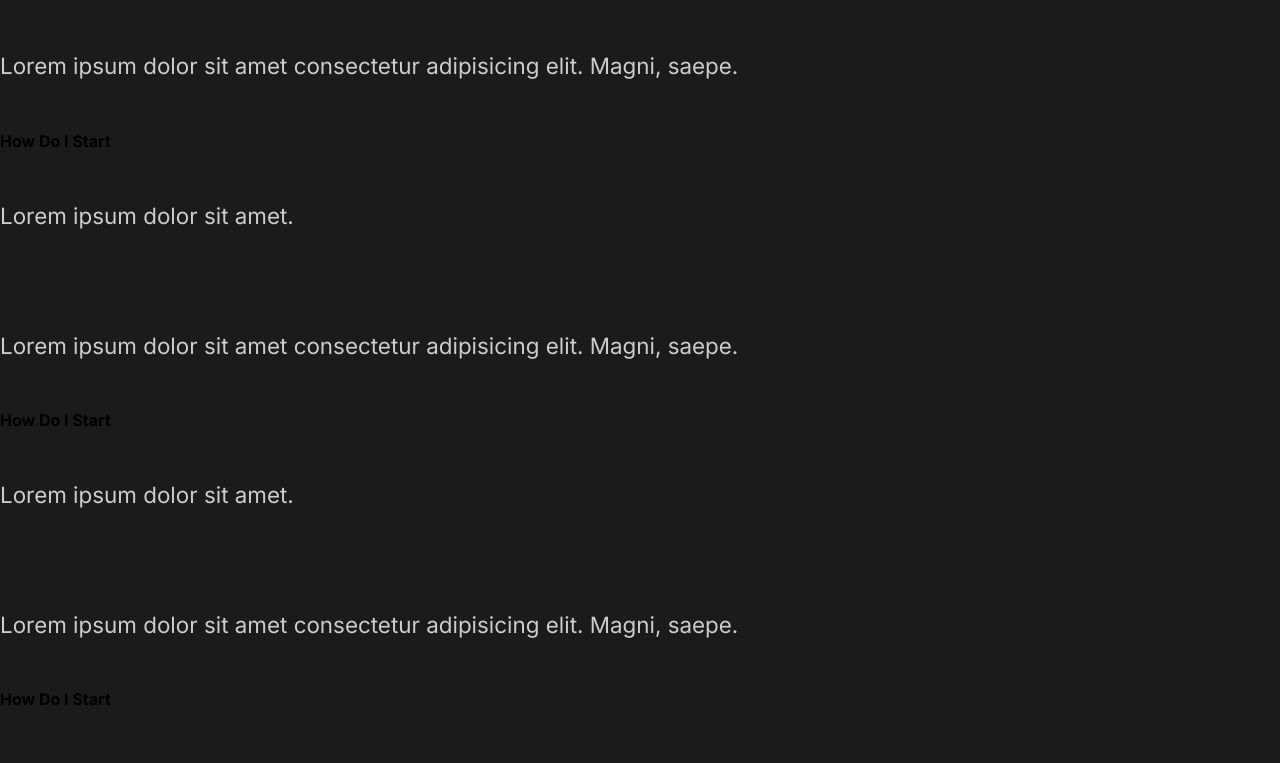
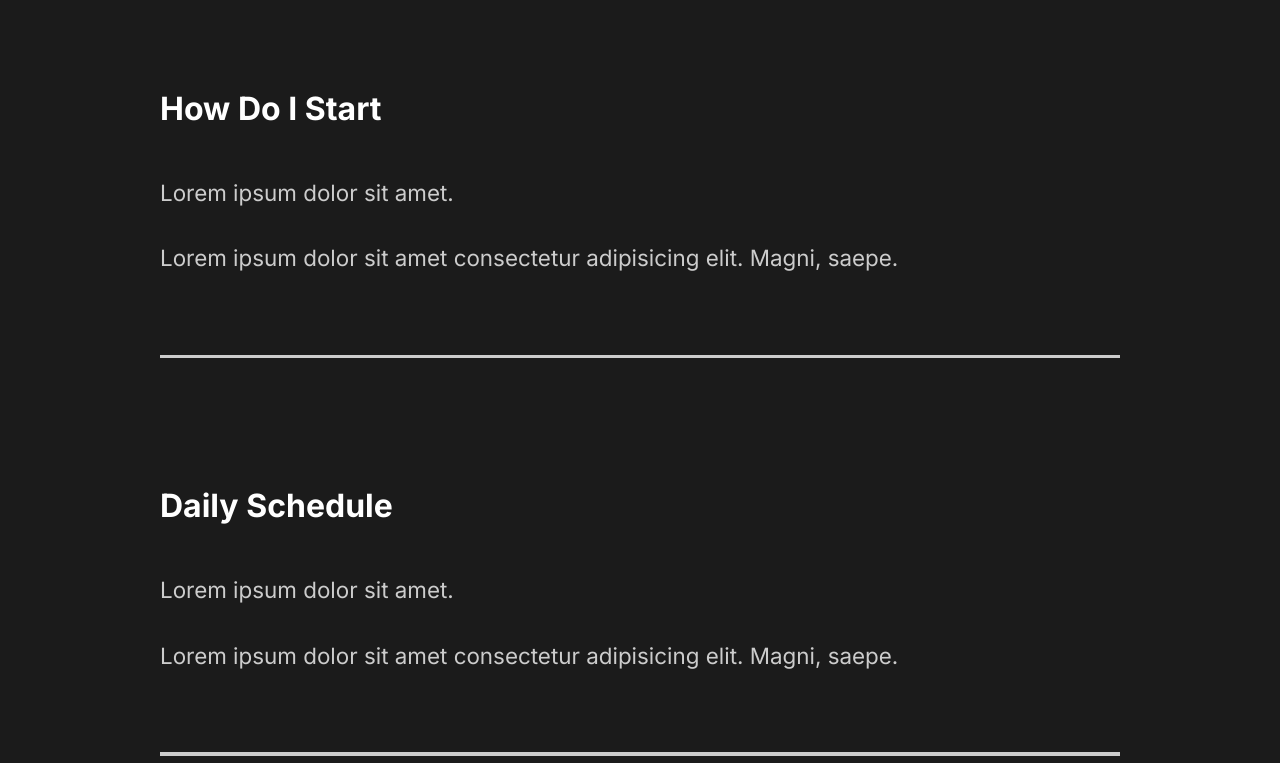
Before and after one commit to velByte/Capture-Portofolio, a React (Create React App) app in the folder capture-portofolio/: page / in a window 1280 px wide. Shown: the part 2296-3059 px from the top of the page. Built offline with nearby package versions, Linux system fonts and the light colour scheme.

Commit message:
Styling FAQ Section

```diff
--- a/capture-portofolio/src/components/FaqSection.js
+++ b/capture-portofolio/src/components/FaqSection.js
@@ -1,10 +1,10 @@
 import React from "react";
-
-
+import styled from "styled-components";
+import {About} from "../styles.js";
 
 const FaqSection = () => {
     return(
-        <div className="faq">
+        <Faq>
             <h2>Any quastions? <span>FAQ</span></h2>
             <div className="quastion">
                 <h4>How Do I Start</h4>
@@ -13,33 +13,65 @@ const FaqSection = () => {
                     <p>Lorem ipsum dolor sit amet consectetur adipisicing elit. Magni, saepe.</p>
 
                 </div>
+                <div className="faq-line"></div>
             </div>
             <div className="quastion">
-                <h4>How Do I Start</h4>
+                <h4>Daily Schedule</h4>
                 <div className="answer">
                     <p>Lorem ipsum dolor sit amet.</p>
                     <p>Lorem ipsum dolor sit amet consectetur adipisicing elit. Magni, saepe.</p>
 
                 </div>
+                <div className="faq-line"></div>
             </div>
             <div className="quastion">
-                <h4>How Do I Start</h4>
+                <h4>Different Paymant Methods</h4>
                 <div className="answer">
                     <p>Lorem ipsum dolor sit amet.</p>
                     <p>Lorem ipsum dolor sit amet consectetur adipisicing elit. Magni, saepe.</p>
 
                 </div>
+                <div className="faq-line"></div>
             </div>
             <div className="quastion">
-                <h4>How Do I Start</h4>
+                <h4>What Products do you offer</h4>
                 <div className="answer">
                     <p>Lorem ipsum dolor sit amet.</p>
                     <p>Lorem ipsum dolor sit amet consectetur adipisicing elit. Magni, saepe.</p>
 
                 </div>
+                <div className="faq-line"></div>
             </div>
-        </div>
+        </Faq>
     );
 }
 
+const Faq = styled(About)`
+    display: block;
+    span{
+        display: block;
+    }
+    h2{
+        padding-bottom: 2rem;
+        font-weight: lighter;
+    }
+    .faq-line{
+        background: #cccccc;
+        height: 0.2rem;
+        margin: 2rem 0rem;
+        width: 100%;
+    }
+    .quastion{
+        padding: 3rem 0rem;
+        cursor: pointer;
+    }
+    .answer{
+        padding: 2rem 0rem;
+        p{
+            padding: 1rem 0rem;
+        }
+    }
+`;
+
+
 export default FaqSection;
--- a/capture-portofolio/src/components/GlobalStyle.js
+++ b/capture-portofolio/src/components/GlobalStyle.js
@@ -37,7 +37,7 @@ const GlobalStyle = createGlobalStyle`
     }
     h4{
         font-weight: bold;
-
+        font-size: 2rem;
     }
     a{
         font-size: 1.1rem;
--- a/capture-portofolio/src/components/ServicesSection.js
+++ b/capture-portofolio/src/components/ServicesSection.js
@@ -4,7 +4,7 @@ import diaphragm from "../img/diaphragm.svg";
 import money from "../img/money.svg";
 import teamwork from "../img/teamwork.svg";
 import home2 from "../img/home2.png";
-import {About, Description, Hide, Image} from "../styles.js";
+import {About, Description, Image} from "../styles.js";
 import styled from "styled-components";
 
 const ServicesSection = () => {
```
Also changed, not shown: 1 other file (tests, documents, lock files or other folders).
